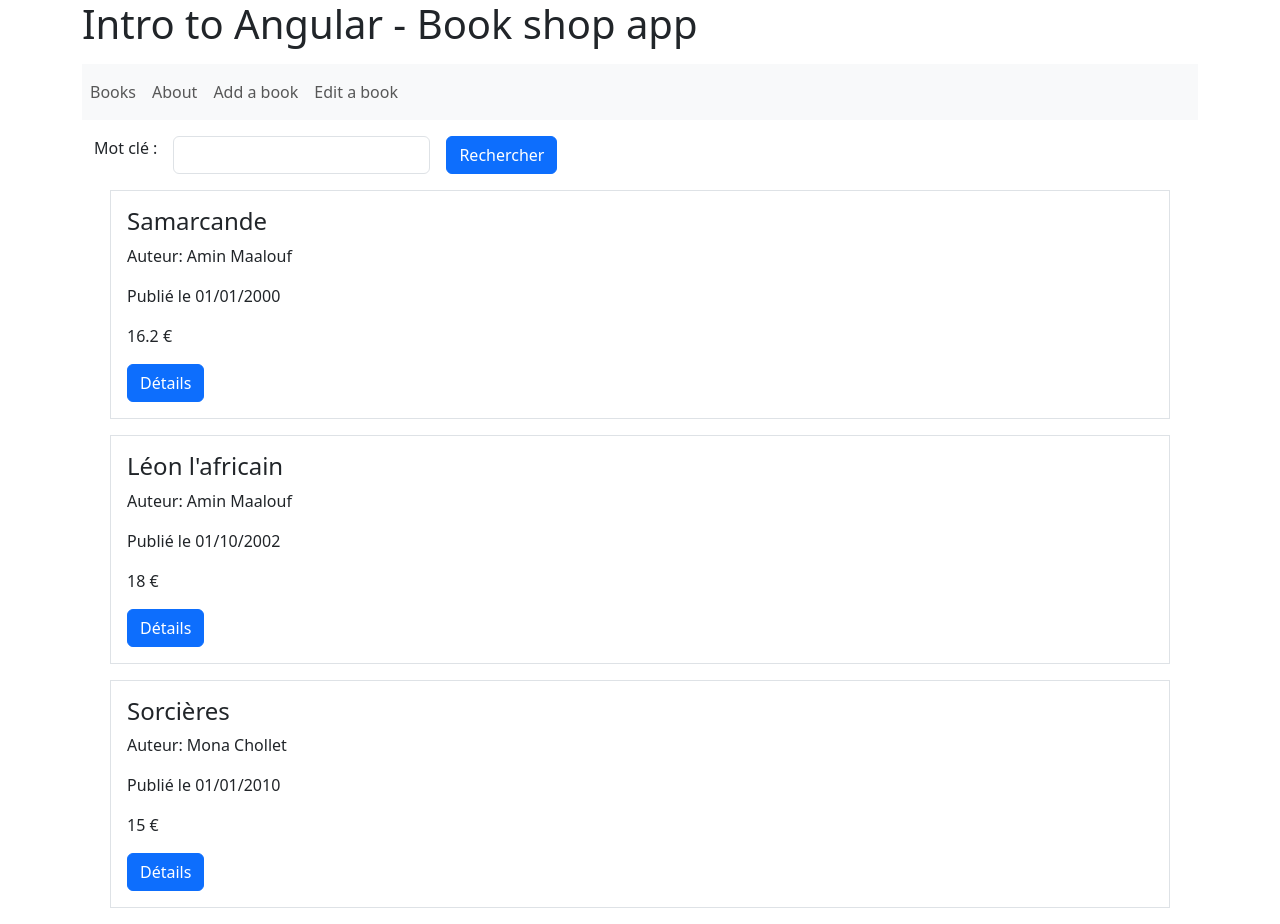
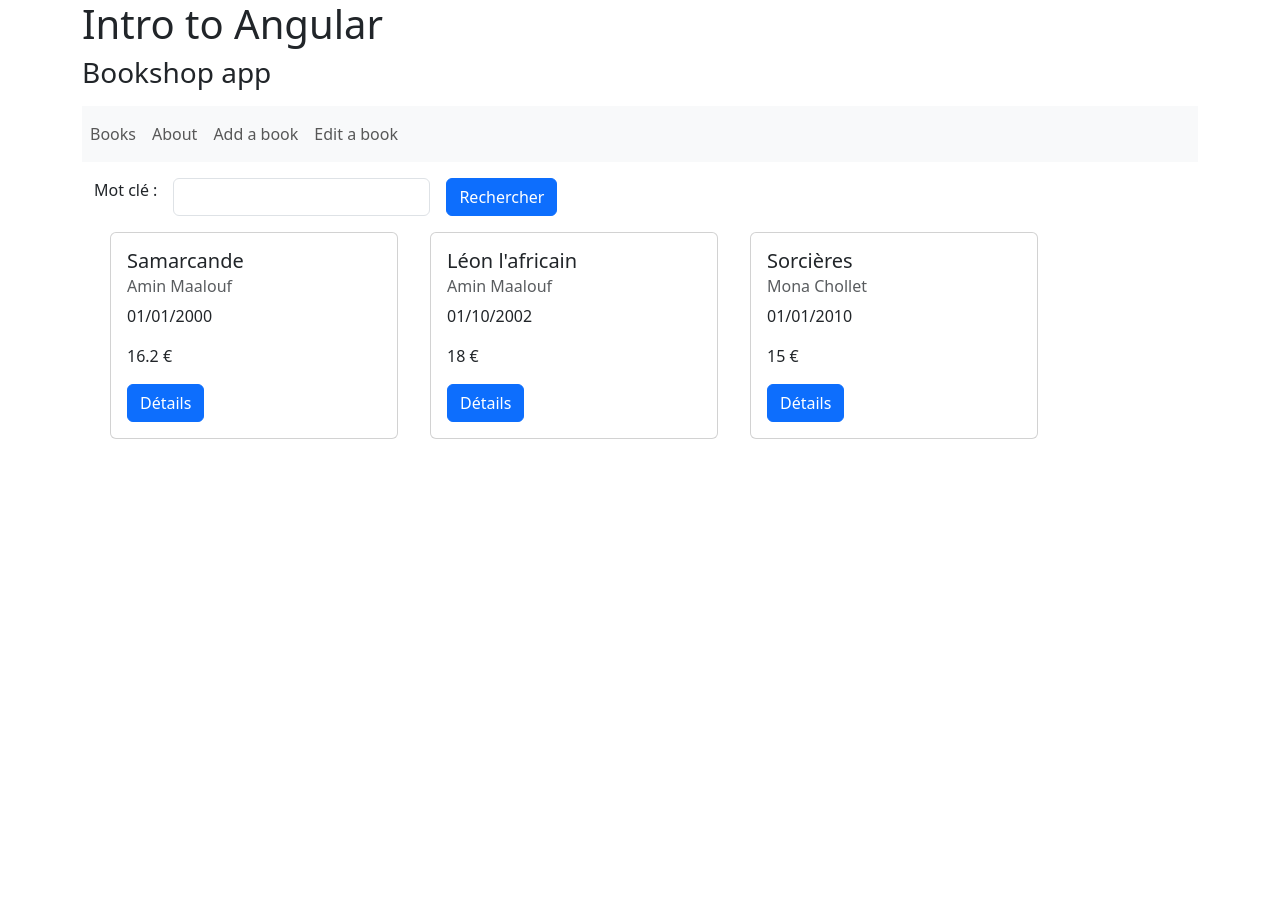
Before and after one commit to Cameliaasb/bookshop-angular, an Angular app: page /books in a window 1280 px wide. After the commit the page ends 800 px from the top, so only its background shows below. Built offline with nearby package versions, Linux system fonts and the light colour scheme.

Commit message:
layout books

```diff
--- a/src/app/app.component.html
+++ b/src/app/app.component.html
@@ -1,6 +1,7 @@
 <div class="container">
 
-  <h1> Intro to Angular - Book shop app </h1>
+  <h1> Intro to Angular</h1>
+  <h3> Bookshop app</h3>
   <!-- AVANT ROUTES :  <app-listbooks></app-listbooks> -->
 
 
--- a/src/app/listbooks/listbooks.component.html
+++ b/src/app/listbooks/listbooks.component.html
@@ -3,12 +3,17 @@
   <app-search-books
   (filterBooks)="filteredBooks($event)"></app-search-books>
 
-  <div *ngFor="let b of displayedBooks" class="border p-3 m-3">
-    <h4> {{ b.title }} </h4>
-    <p> Auteur: {{ b.author}} </p>
-    <p> Publié le {{ b.publication_date}} </p>
-    <p>  {{ b.price}} € </p>
-    <button class="btn  btn-primary" (click)="displayBook(b)"> Détails </button>
+  <div class="d-flex flex-wrap">
+    <div class="card m-3 " style="width: 18rem;" *ngFor="let b of displayedBooks">
+      <div class="card-body">
+        <h5 class="card-title">{{ b.title }}</h5>
+        <h6 class="card-subtitle mb-2 text-muted">{{ b.author}} </h6>
+        <p class="card-text">{{ b.publication_date}}</p>
+        <p>  {{ b.price}} € </p>
+
+        <button class="btn  btn-primary" (click)="displayBook(b)"> Détails </button>
+      </div>
+    </div>
   </div>
 
   <app-bookdetails
@@ -16,4 +21,7 @@
     *ngIf="selectedBook !== undefined"
     (hideBookDetails)="hideCard($event)"
   > </app-bookdetails>
+
+
+
 </div>
```
